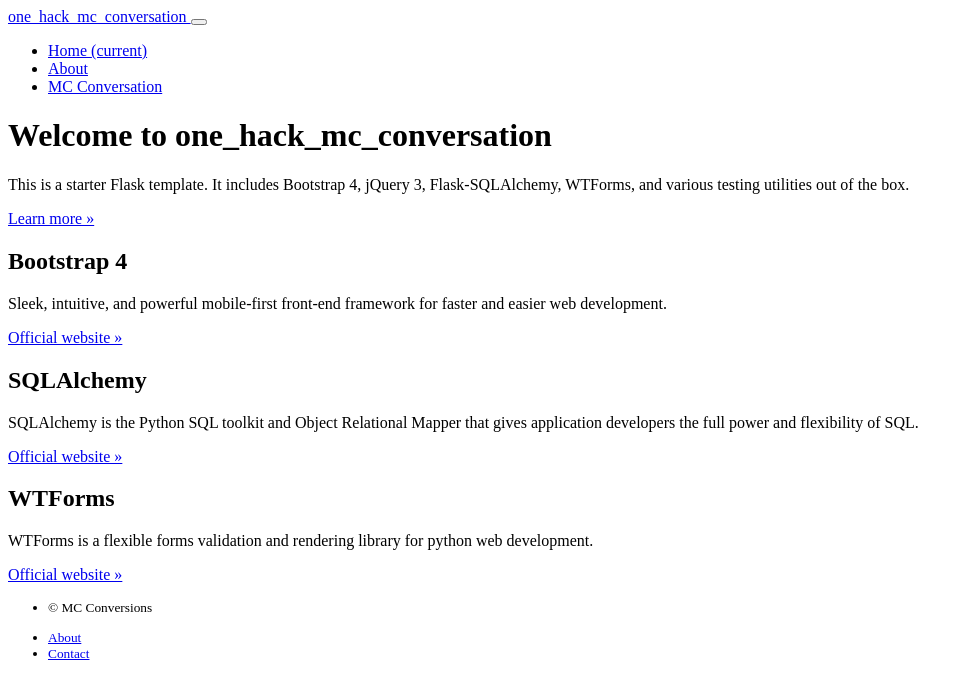
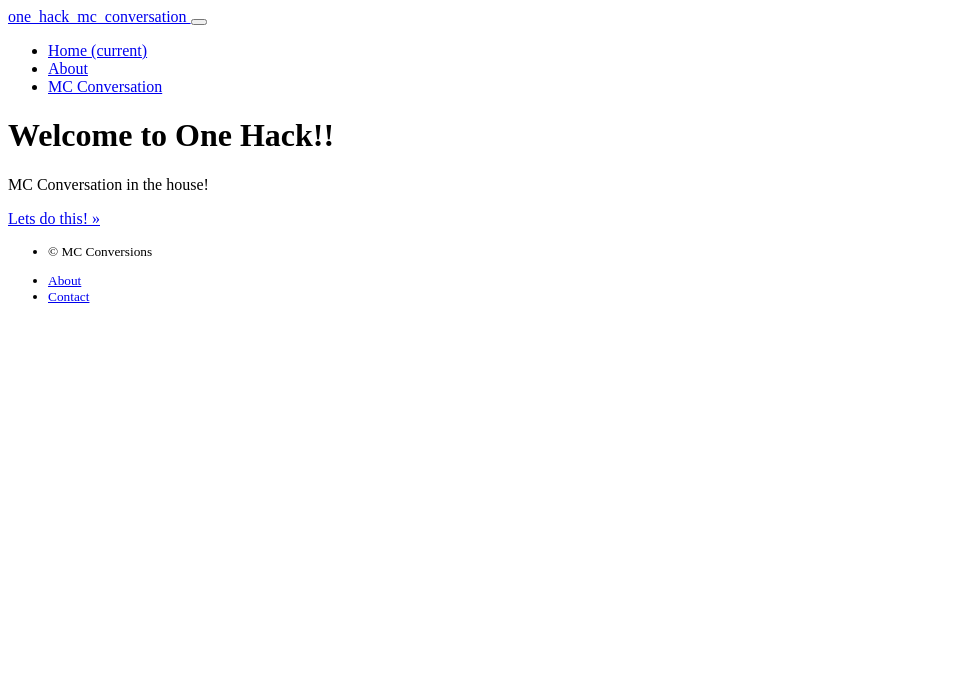
Before and after one commit to chris-brownNexmo/one_hack_mc, a Flask app: template one_hack_mc_conversation/templates/public/home.html in a window 1280 px wide. Shown: the top 699 px of the page, without its empty margins (0-973 px from the left). Run offline with Flask 2, Linux system fonts and the light colour scheme; the template is opened without the code that fills it, so the values that code supplies are empty; parts of the project's set-up code (start-up, migrations or seed data) failed here and were passed over.

Commit message:
improve homepage

```diff
--- a/one_hack_mc_conversation/templates/public/home.html
+++ b/one_hack_mc_conversation/templates/public/home.html
@@ -5,30 +5,30 @@
 <div class="jumbotron">
     <div class="container">
 
-      <h1 class="display-3">Welcome to one_hack_mc_conversation</h1>
+      <h1 class="display-3">Welcome to One Hack!!</h1>
 
-      <p>This is a starter Flask template. It includes Bootstrap 4, jQuery 3, Flask-SQLAlchemy, WTForms, and various testing utilities out of the box.</p>
-      <p><a href="https://github.com/cookiecutter-flask/cookiecutter-flask" class="btn btn-primary btn-large">Learn more &raquo;</a></p>
+      <p>MC Conversation in the house!</p>
+      <p><a href="{{ url_for('public.chat2') }}" class="btn btn-primary btn-large">Lets do this! &raquo;</a></p>
     </div>
 </div><!-- /.jumbotron -->
 
-<div class="container">
-  <div class="row">
-    <div class="col-lg-4">
-      <h2><i class="fa fa-code"></i> Bootstrap 4</h2>
-      <p>Sleek, intuitive, and powerful mobile-first front-end framework for faster and easier web development.</p>
-      <p><a class="btn btn-outline-secondary" href="http://getbootstrap.com/">Official website &raquo;</a></p>
-    </div>
-    <div class="col-lg-4">
-      <h2><i class="fa fa-flask"></i> SQLAlchemy</h2>
-      <p>SQLAlchemy is the Python SQL toolkit and Object Relational Mapper that gives application developers the full power and flexibility of SQL.</p>
-      <p><a href="http://www.sqlalchemy.org/" class="btn btn-outline-secondary">Official website &raquo;</a></p>
-   </div>
-    <div class="col-lg-4">
-      <h2><i class="fa fa-edit"></i> WTForms</h2>
-      <p>WTForms is a flexible forms validation and rendering library for python web development.</p>
-      <p><a href="http://wtforms.simplecodes.com/" class="btn btn-outline-secondary">Official website &raquo;</a></p>
-    </div>
-  </div><!-- /.row -->
-</div>
+{#<div class="container">#}
+{#  <div class="row">#}
+{#    <div class="col-lg-4">#}
+{#      <h2><i class="fa fa-code"></i> Bootstrap 4</h2>#}
+{#      <p>Sleek, intuitive, and powerful mobile-first front-end framework for faster and easier web development.</p>#}
+{#      <p><a class="btn btn-outline-secondary" href="http://getbootstrap.com/">Official website &raquo;</a></p>#}
+{#    </div>#}
+{#    <div class="col-lg-4">#}
+{#      <h2><i class="fa fa-flask"></i> SQLAlchemy</h2>#}
+{#      <p>SQLAlchemy is the Python SQL toolkit and Object Relational Mapper that gives application developers the full power and flexibility of SQL.</p>#}
+{#      <p><a href="http://www.sqlalchemy.org/" class="btn btn-outline-secondary">Official website &raquo;</a></p>#}
+{#   </div>#}
+{#    <div class="col-lg-4">#}
+{#      <h2><i class="fa fa-edit"></i> WTForms</h2>#}
+{#      <p>WTForms is a flexible forms validation and rendering library for python web development.</p>#}
+{#      <p><a href="http://wtforms.simplecodes.com/" class="btn btn-outline-secondary">Official website &raquo;</a></p>#}
+{#    </div>#}
+{#  </div><!-- /.row -->#}
+{#</div>#}
 {% endblock %}
```
